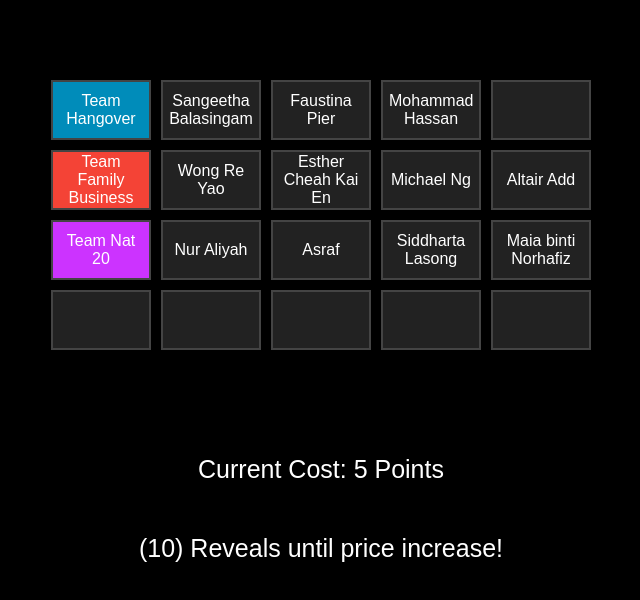
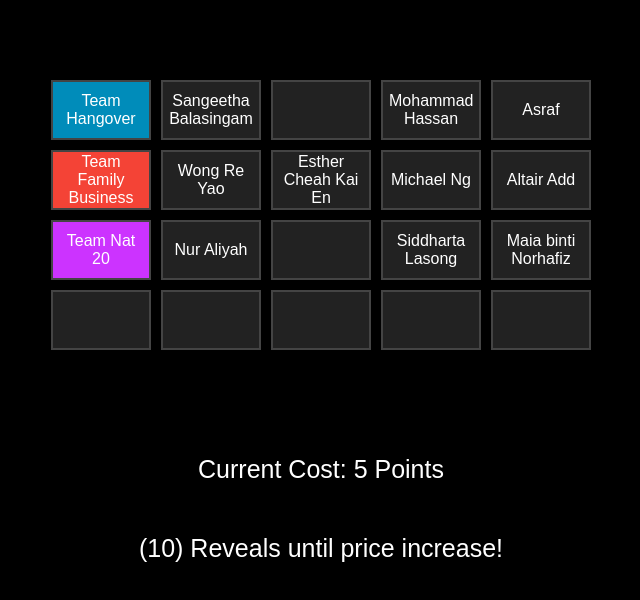
Before and after one commit to weefeez/nice-manor-4.0, a plain HTML site: page index.html in a window 1280 px wide. Shown: the whole page, without its empty margins (319-959 px from the left). Drawn offline with Linux system fonts and the light colour scheme.

Commit message:
Update index.html

```diff
--- a/index.html
+++ b/index.html
@@ -100,9 +100,9 @@
 		[
 		  {text1: "Team Hangover", text2: "Team Hangover"},
 		  {text1: "Sangeetha Balasingam", text2: "Agent Arsehoel"},
-		  {text1: "Faustina Pier", text2: ""},
+		  {text1: "", text2: ""},
 		  {text1: "Mohammad Hassan", text2: "Agent Tomfoolery"},
-		  {text1: "", text2: ""}
+		  {text1: "Asraf", text2: "Agent Lemang"}
 		],
 
 		[
@@ -116,7 +116,7 @@
 		[
 		    {text1: "Team Nat 20", text2: "Team Nat 20"},
 			{text1: "Nur Aliyah", text2: "Agent IESLCA"},
-			{text1: "Asraf", text2: "Agent Lemang"},
+			{text1: "", text2: ""},
 			{text1: "Siddharta Lasong", text2: "Agent King"},
 			{text1: "Maia binti Norhafiz", text2: "Agent Black Sapphire"}
 		],
```
